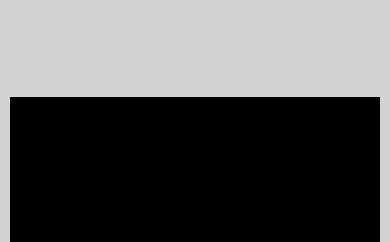
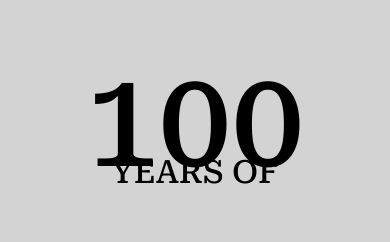
Before and after one commit to Koraavo/Tigers, a plain HTML site: page defundme.html in a window 390 px wide. Shown: the part 3093-3335 px from the top of the page. Drawn offline with nearby package versions, Linux system fonts and the light colour scheme.

Commit message:
managed lineheight and font for 100years done

```diff
--- a/defundme.css
+++ b/defundme.css
@@ -8,7 +8,7 @@
     --clr-fnt:black;
 
         /* final clamps for the main header */
-    --fnt-mainhead-lh: clamp(2.8rem, 8vw, 8rem);
+    --fnt-mainhead-lh: clamp(2.9rem, 8vw, 8rem);
     --fnt-mainhead: clamp(3.5rem, 10vw, 10rem);
     --fnt-extinction: clamp(5rem, 14vw, 14rem);
     --fnt-mainhead-fline-position: clamp(-10rem,-10vw,-4rem);
@@ -16,9 +16,10 @@
     --fnt-mainhead-tline-position: clamp(1rem,3vw,3rem);
 
 
-
-    --fnt-hundred: 30rem;
-    --fnt-years: 8rem;
+    /* 100 years */
+    --fnt-100-lh: clamp(5rem, 12vw, 12rem);
+    --fnt-hundred: clamp(13rem,28vw,30rem);
+    --fnt-years: clamp(3.2rem,8vw,8rem);
     --fnt-yellowbox: 60rem;
 
 }
@@ -237,7 +238,7 @@ section {
 .years100 span {
     display: block;
     text-align: center;
-    line-height: 12rem;
+    line-height: var(--fnt-100-lh);
 }
 
 .years100 {
@@ -450,8 +451,9 @@ section {
         max-width: 95%;
         margin: auto;
     }
+
+    .box,
     .menu,
-    .text-scrolling-horizontally,
     .more-images {
         display: none;
     }
```
